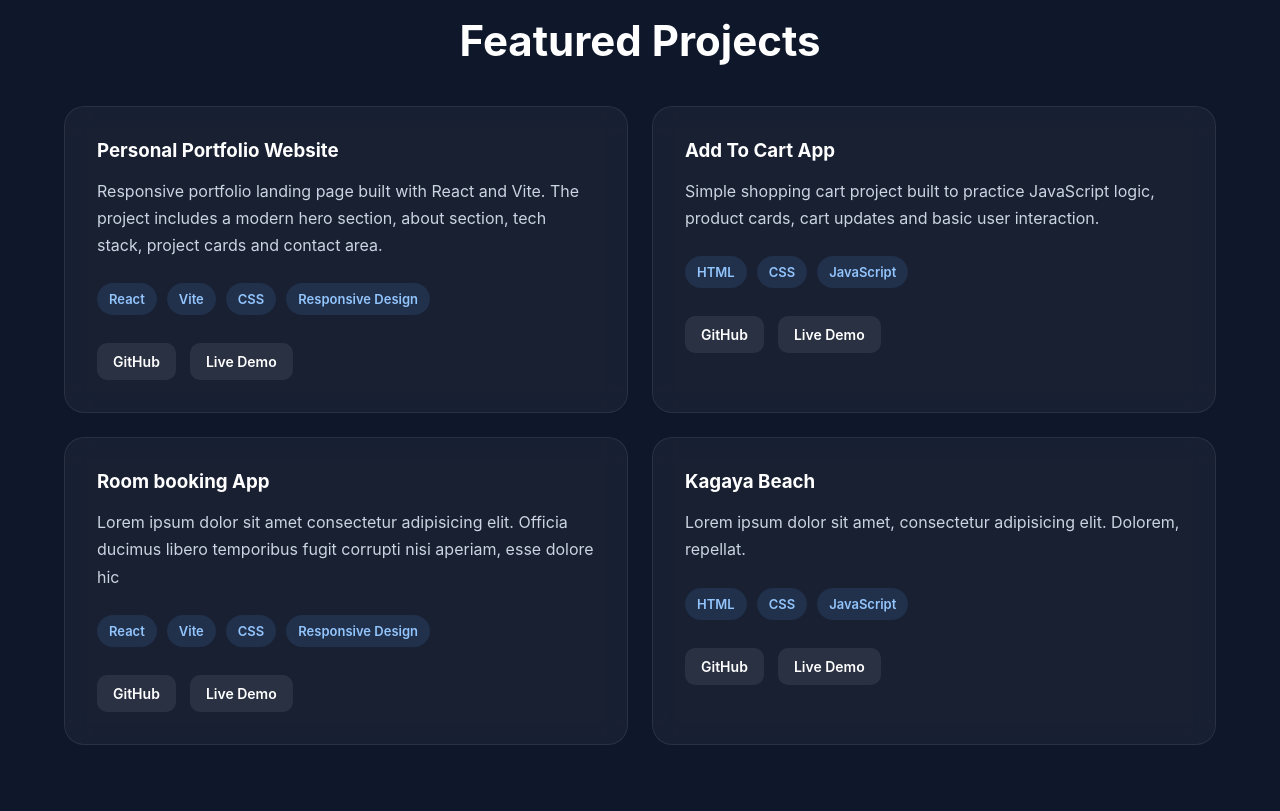
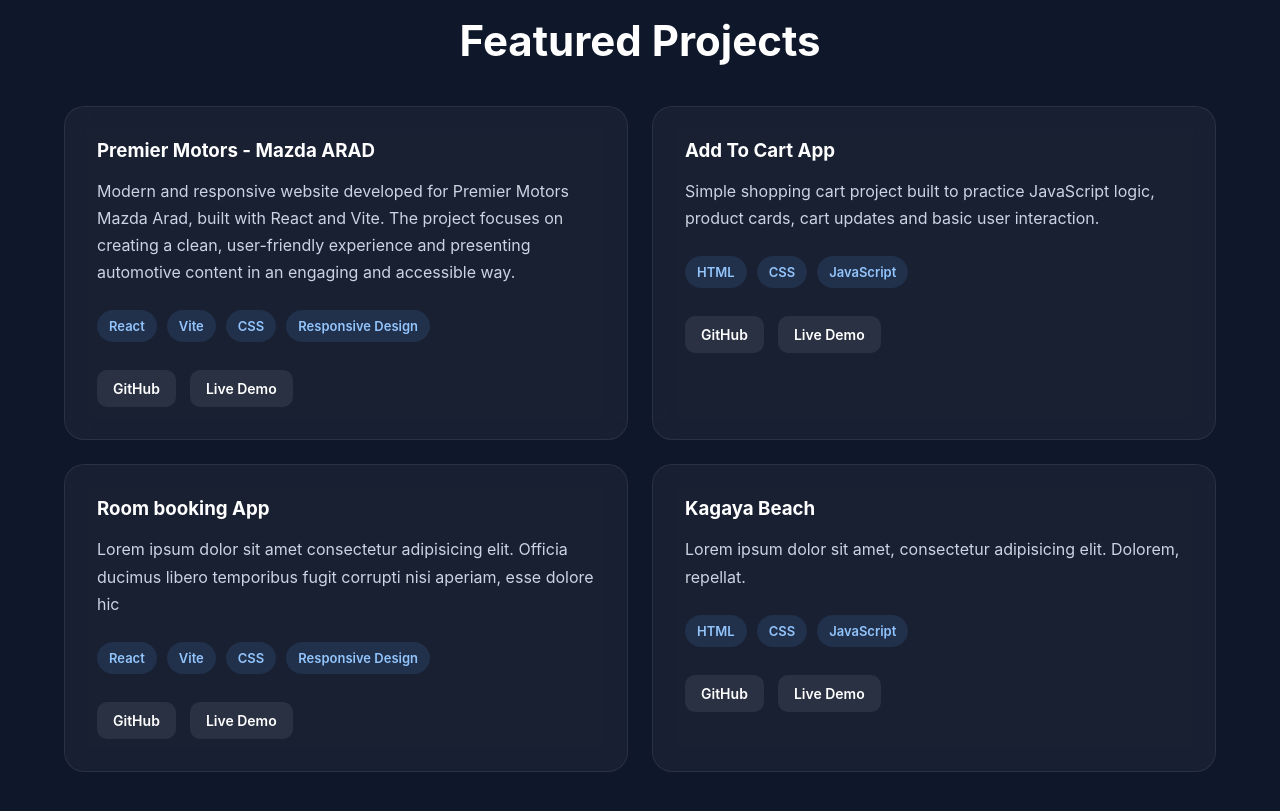
Before and after one commit to LigiaLTP/My-landing-page, a React (Vite) app: page / in a window 1280 px wide. Shown: the part 2040-2851 px from the top of the page. Built offline with nearby package versions, Linux system fonts and the light colour scheme.

Commit message:
Modificare Mazda page

```diff
--- a/src/App.jsx
+++ b/src/App.jsx
@@ -88,12 +88,13 @@
           <div className="project-grid">
             {/* Personal portfolio App */}
             <div className="project-card">
-              <h3>Personal Portfolio Website</h3>
+              <h3>Premier Motors - Mazda ARAD</h3>
 
               <p>
-                Responsive portfolio landing page built with React and Vite. The
-                project includes a modern hero section, about section, tech
-                stack, project cards and contact area.
+                Modern and responsive website developed for Premier Motors Mazda Arad,
+    built with React and Vite. The project focuses on creating a clean,
+    user-friendly experience and presenting automotive content in an
+    engaging and accessible way.
               </p>
 
               <div className="project-tags">
@@ -105,13 +106,13 @@
 
               <div className="project-links">
                 <a
-                  href="https://github.com/LigiaLTP/Web-Page.git"
+                  href="https://github.com/LigiaLTP/Premier-Motors---Mazda-Arad"
                   target="_blank"
                 >
                   GitHub
                 </a>
 
-                <a href="https://ligiawebpage.netlify.app/" target="_blank">
+                <a href="https://premier-motors-mazda-arad.netlify.app/" target="_blank">
                   Live Demo
                 </a>
               </div>
@@ -206,6 +207,9 @@
           </div>
         </div>
       </section>
+
+
+
       <section id="contact" className="contact">
         <div className="container">
           <h2>Let's Connect</h2>
```
Also changed, not shown: 1 other file (tests, documents, lock files or other folders).
